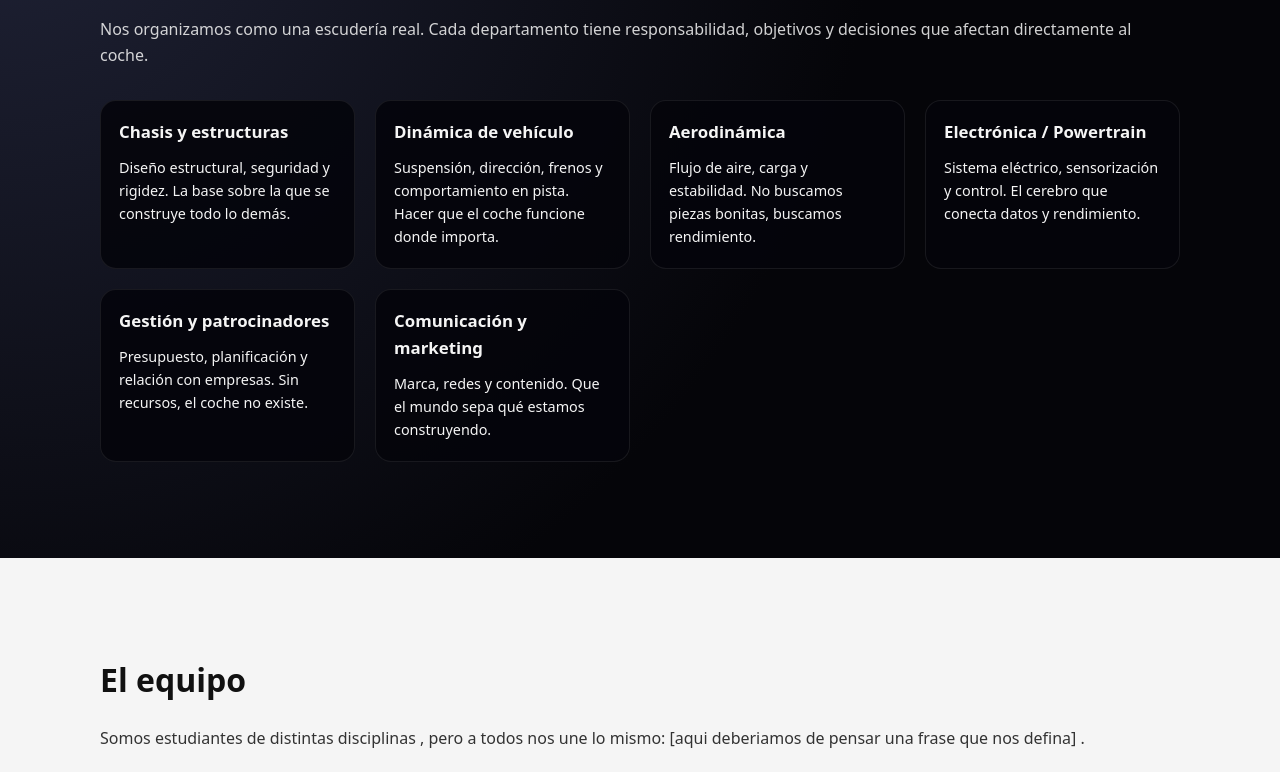
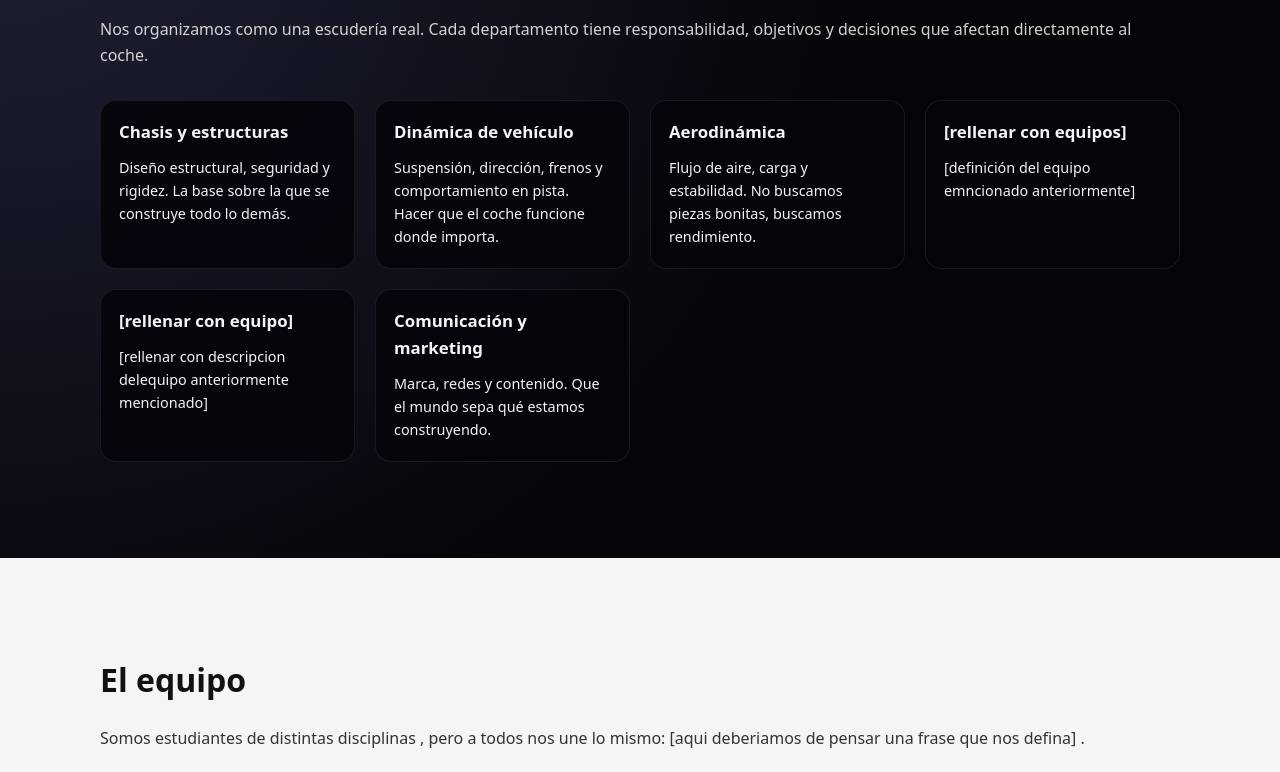
Before and after one commit to rodrigocm270604-glitch/formula-student-uax, a plain HTML site: page index.html in a window 1280 px wide. Shown: the part 1885-2657 px from the top of the page. Drawn offline with Linux system fonts and the light colour scheme.

Commit message:
commit 7

```diff
--- a/index.html
+++ b/index.html
@@ -151,13 +151,13 @@
                 </article>
 
                 <article class="card">
-                    <h3>Electrónica / Powertrain</h3>
-                    <p>Sistema eléctrico, sensorización y control. El cerebro que conecta datos y rendimiento.</p>
+                    <h3>[rellenar con equipos]</h3>
+                    <p>[definición del equipo emncionado anteriormente]</p>
                 </article>
 
                 <article class="card">
-                    <h3>Gestión y patrocinadores</h3>
-                    <p>Presupuesto, planificación y relación con empresas. Sin recursos, el coche no existe.</p>
+                    <h3>[rellenar con equipo]</h3>
+                    <p>[rellenar con descripcion delequipo anteriormente mencionado]</p>
                 </article>
 
                 <article class="card">
@@ -227,7 +227,7 @@
         <div class="section-inner">
             <h2>Forma parte del inicio</h2>
             <p class="section-intro">
-                Esto no es un equipo con una historia escrita.
+                Esto no es un equipo con con una gran historia detras.
                 Es un equipo que la está escribiendo ahora.
             </p>
             <p>
```
